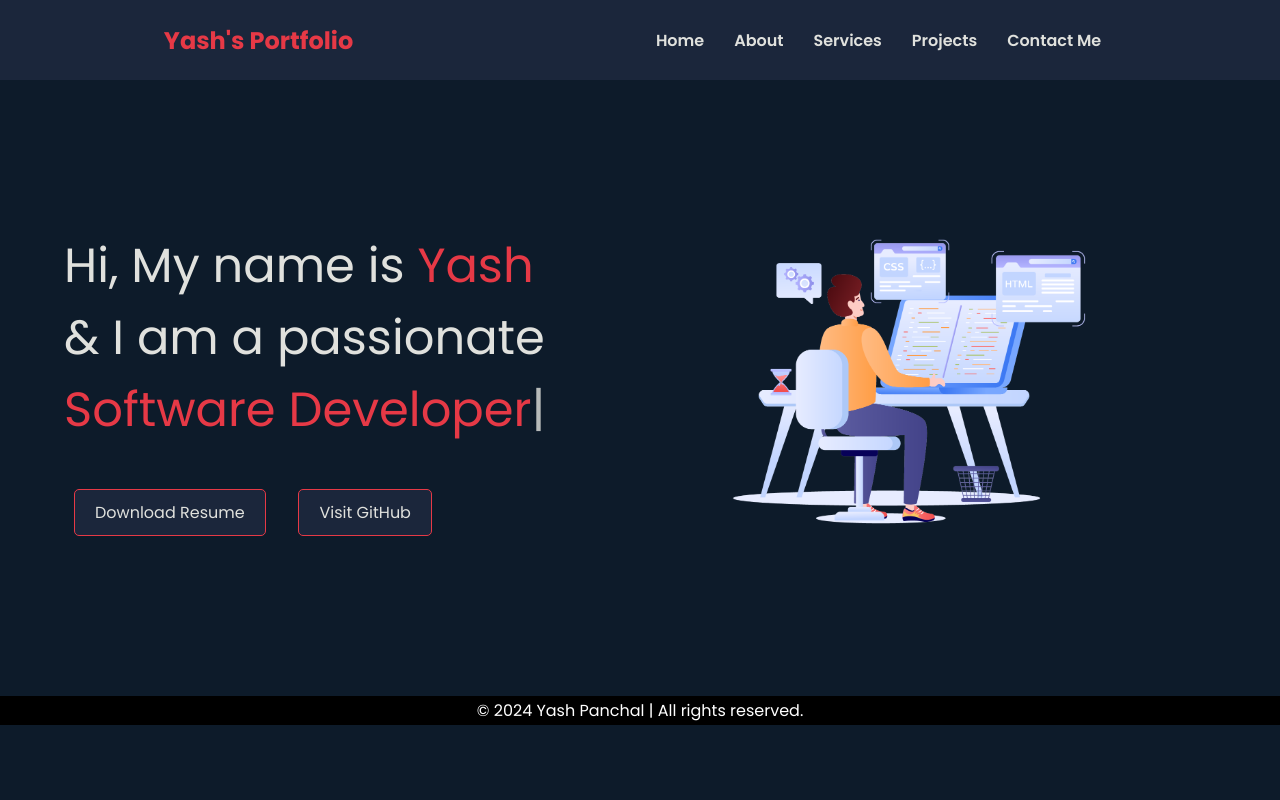
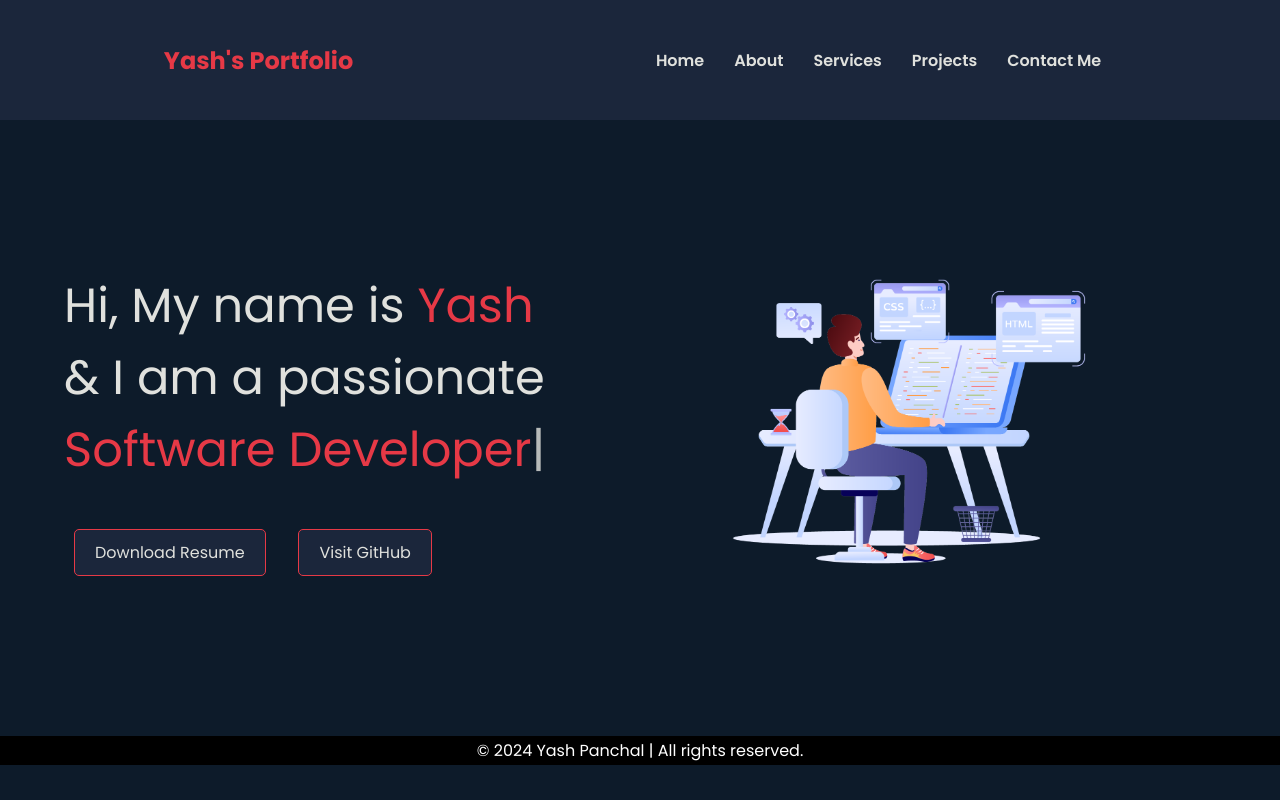
Before and after one commit to yashpanchal01/yashpanchal01.github.io, a plain HTML site: page index.html in a window 1280 px wide. Drawn offline with nearby package versions, Linux system fonts and the light colour scheme.

Commit message:
trying screen fill

```diff
--- a/index.html
+++ b/index.html
@@ -27,9 +27,11 @@
 
         nav {
             display: flex;
+            flex-wrap: wrap;
             justify-content: space-around;
             align-items: center;
-            height: 80px;
+            height: 120px;
+            width: 100%;
             background-color: #1B263B;
             padding: 0 20px;
             position: -webkit-sticky; /* For Safari */
@@ -74,6 +76,7 @@
             align-items: center;
             margin: 120px 0;
             transition: opacity 0.5s ease-in-out;
+            flex-wrap: wrap;
         }
 
         .firstSection>div {
@@ -203,6 +206,7 @@
             transition: opacity 0.5s ease-in-out;
         }
         footer {
+            flex-wrap: wrap;
             background-color: #000;
             color: white;
             padding: 2px;
```
